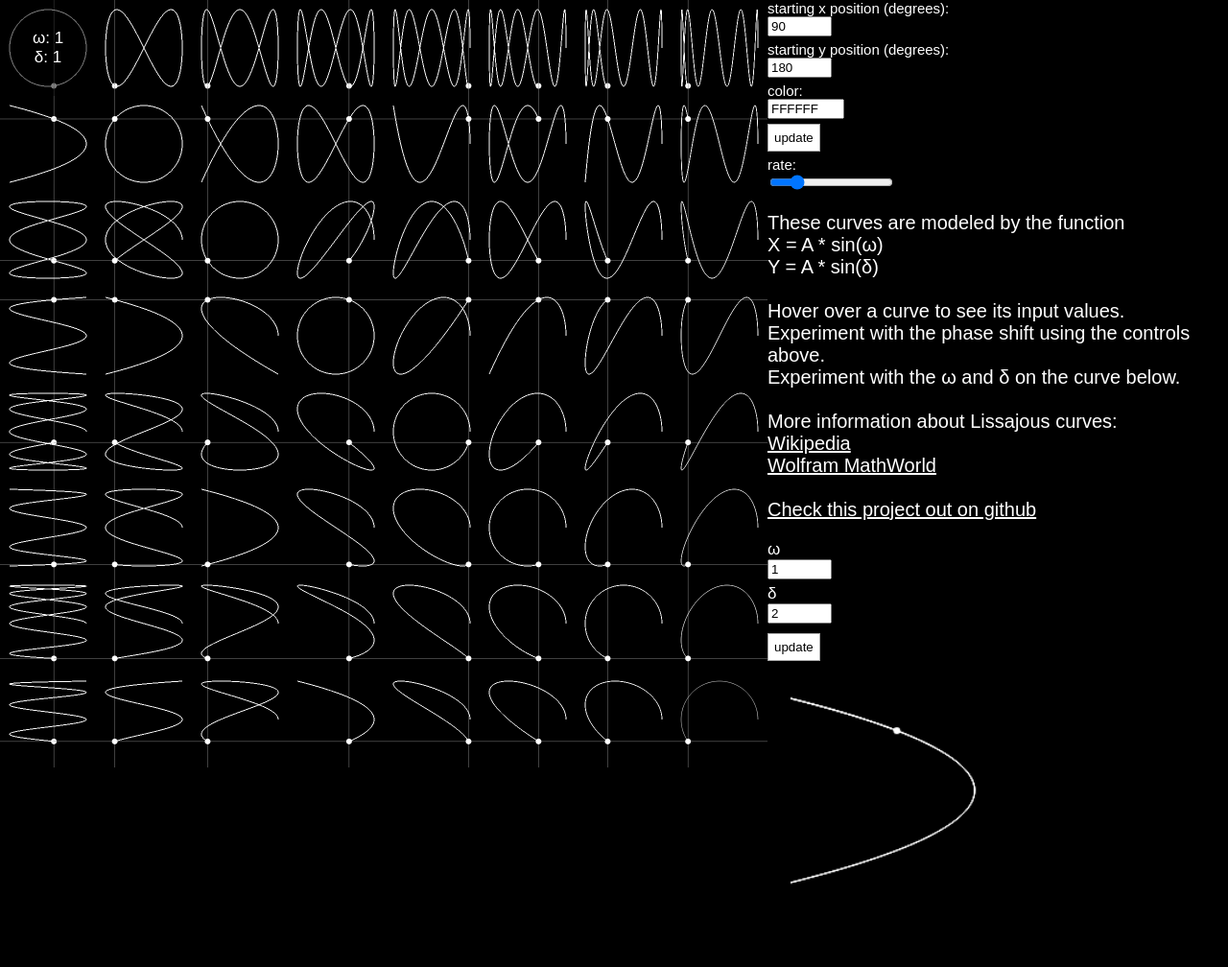
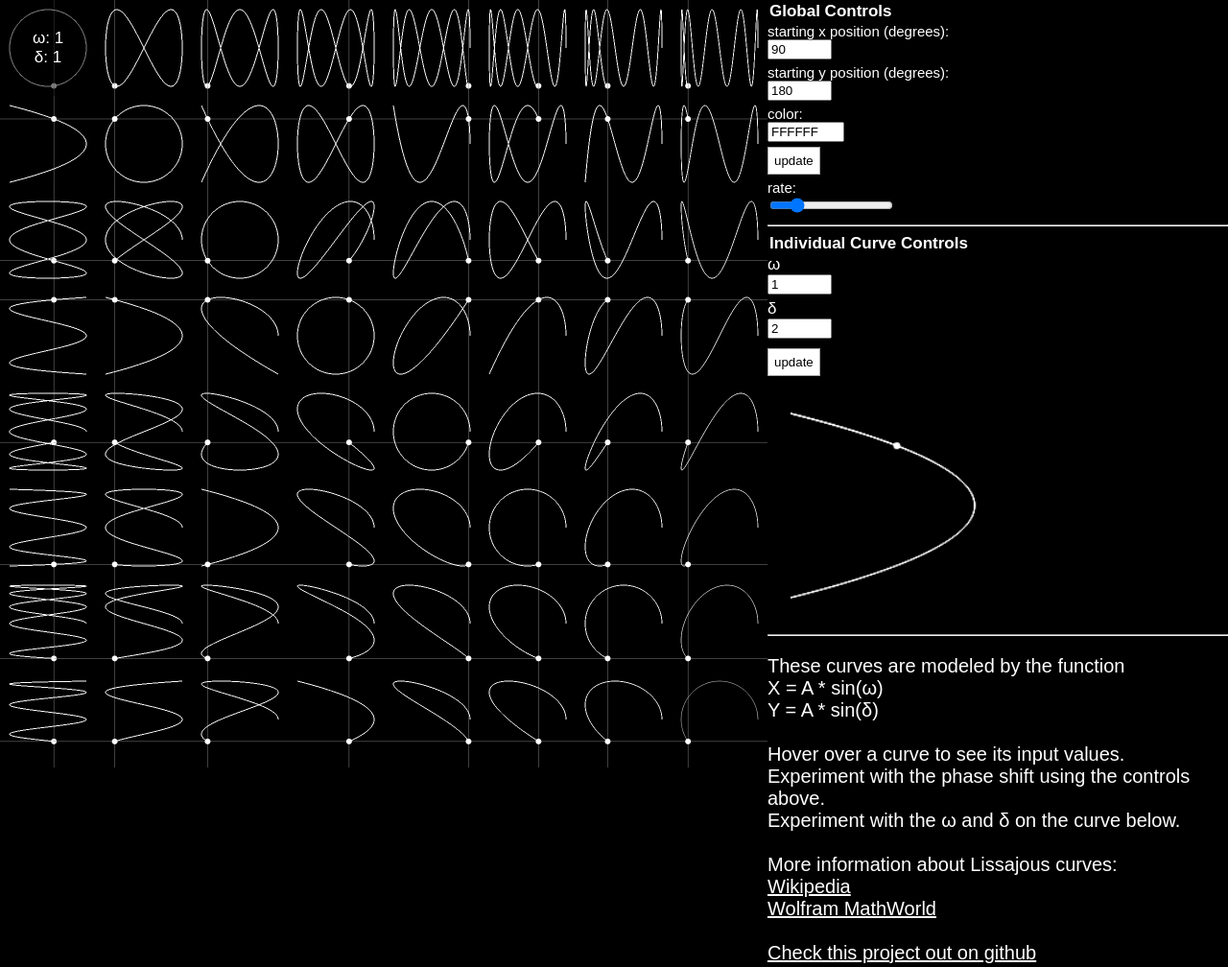
Before and after one commit to andlehma/lissajous, a plain HTML site: page index.html in a window 1280 px wide. Shown: the whole page at 96% size. Before the commit the page ends 944 px from the top, so only its background shows below. Drawn offline with nearby package versions, Linux system fonts and the light colour scheme.

Commit message:
design changes

```diff
--- a/index.html
+++ b/index.html
@@ -14,6 +14,7 @@
 				<canvas id="canvas2"></canvas>
 			</div>
 			<div id="sidebar">
+				<h1>Global Controls</h1>
 				<div class="controls">
 					<label for="x-offset">starting x position (degrees):</label>
 					<input type="text" id="x-offset" value="90">
@@ -21,10 +22,24 @@
 					<input type="text" id="y-offset" value="180">
 					<label for="color">color:</label><br>
 					<input class="jscolor" id="color" name="color" value="FFFFFF"><br>
-					<button onclick="init()">update</button><br>
+					<button onclick="init();init2()">update</button><br>
 					<label for="rate">rate:</label><br>
 					<input type="range" id="rate" min="1" max="50" value="10">
 				</div>
+				<hr>
+				<h1>Individual Curve Controls</h1>
+				<div id="small-container">
+					<div id="small-controls">
+						<label for="omega">ω</label>
+						<input type="text" name="omega" id="omega" value="1">
+						<label for="delta">δ</label>
+						<input type="text" name="delta" id="delta" value="2">
+						<button onclick="init2()">update</button>
+					</div>
+					<canvas id="single1"></canvas>
+					<canvas id="single2"></canvas>
+				</div>
+				<hr>
 				<p id="description">
 					These curves are modeled by the function <br>
 					X = A * sin(ω)<br>Y = A * sin(δ)<br><br>
@@ -36,17 +51,6 @@
 					<a href="http://mathworld.wolfram.com/LissajousCurve.html">Wolfram MathWorld</a><br><br>
 					<a href="https://github.com/andlehma/lissajous">Check this project out on github</a>
 				</p>
-				<div id="small-container">
-					<div id="small-controls">
-						<label for="omega">ω</label>
-						<input type="text" name="omega" id="omega" value="1">
-						<label for="delta">δ</label>
-						<input type="text" name="delta" id="delta" value="2">
-						<button onclick="init2()">update</button>
-					</div>
-					<canvas id="single1"></canvas>
-					<canvas id="single2"></canvas>
-				</div>
 			</div>
 		</div>
 		<script src="script.js"></script>
--- a/main.css
+++ b/main.css
@@ -60,6 +60,11 @@ body {
 	width: 100vh;
 }
 
+h1 {
+	margin: 2px;
+	font-size:1em;
+}
+
 .controls {
 	font-size: 15px;
 }
@@ -90,8 +95,12 @@ a, a:visited, a:hover, a:active {
 	color: inherit;
 }
 
+#single2 {
+	position:absolute;
+	left:100vh;
+}
+
 #single1, #single2 {
-	position:absolute;
 	width: 30vh;
 	height: 30vh;
 	margin-top: 10px;
```
